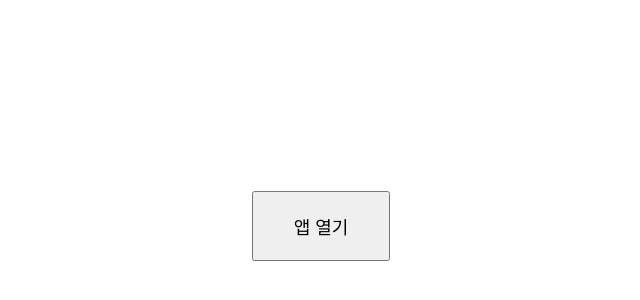
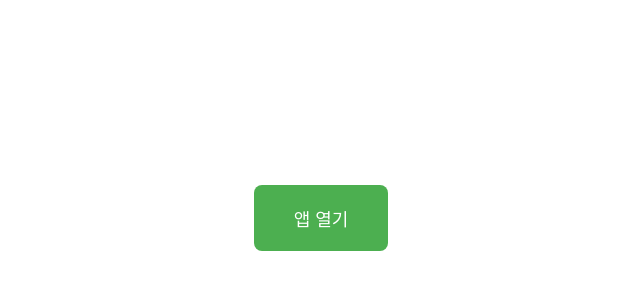
Before and after one commit to Jeung-00/hoottown-testlink, a plain HTML site: page index.html in a window 1280 px wide. Shown: the part 182-482 px from the top of the page, without its empty margins (319-959 px from the left). Drawn offline with Linux system fonts and the light colour scheme.

Commit message:
Update index.html

```diff
--- a/index.html
+++ b/index.html
@@ -1,7 +1,47 @@
 <!DOCTYPE html>
 <html>
-  <head><meta name="viewport" content="width=device-width, initial-scale=1"></head>
-  <body style="display:flex;justify-content:center;align-items:center;height:100vh;">
-    <button onclick="location.href='hoottown://'" style="padding:20px 40px;font-size:18px;">앱 열기</button>
+  <head>
+    <meta name="viewport" content="width=device-width, initial-scale=1">
+    <title>훗타운 앱 열기</title>
+    <style>
+      body {
+        display: flex;
+        justify-content: center;
+        align-items: center;
+        height: 100vh;
+        margin: 0;
+      }
+      button {
+        padding: 20px 40px;
+        font-size: 18px;
+        background-color: #4CAF50;
+        color: white;
+        border: none;
+        border-radius: 8px;
+      }
+    </style>
+  </head>
+  <body>
+    <button onclick="openApp()">앱 열기</button>
+
+    <script>
+      function openApp() {
+        const userAgent = window.navigator.userAgent.toLowerCase();
+        const isInstagram = userAgent.includes("instagram");
+        const isIOS = /iphone|ipad|ipod/.test(userAgent);
+
+        // 인스타그램 웹뷰인 경우
+        if (isInstagram && isIOS) {
+          // iframe 우회 방식
+          const iframe = document.createElement("iframe");
+          iframe.style.display = "none";
+          iframe.src = "hoottown://";
+          document.body.appendChild(iframe);
+        } else {
+          // 일반적인 방식
+          window.location.href = "hoottown://";
+        }
+      }
+    </script>
   </body>
 </html>
```
